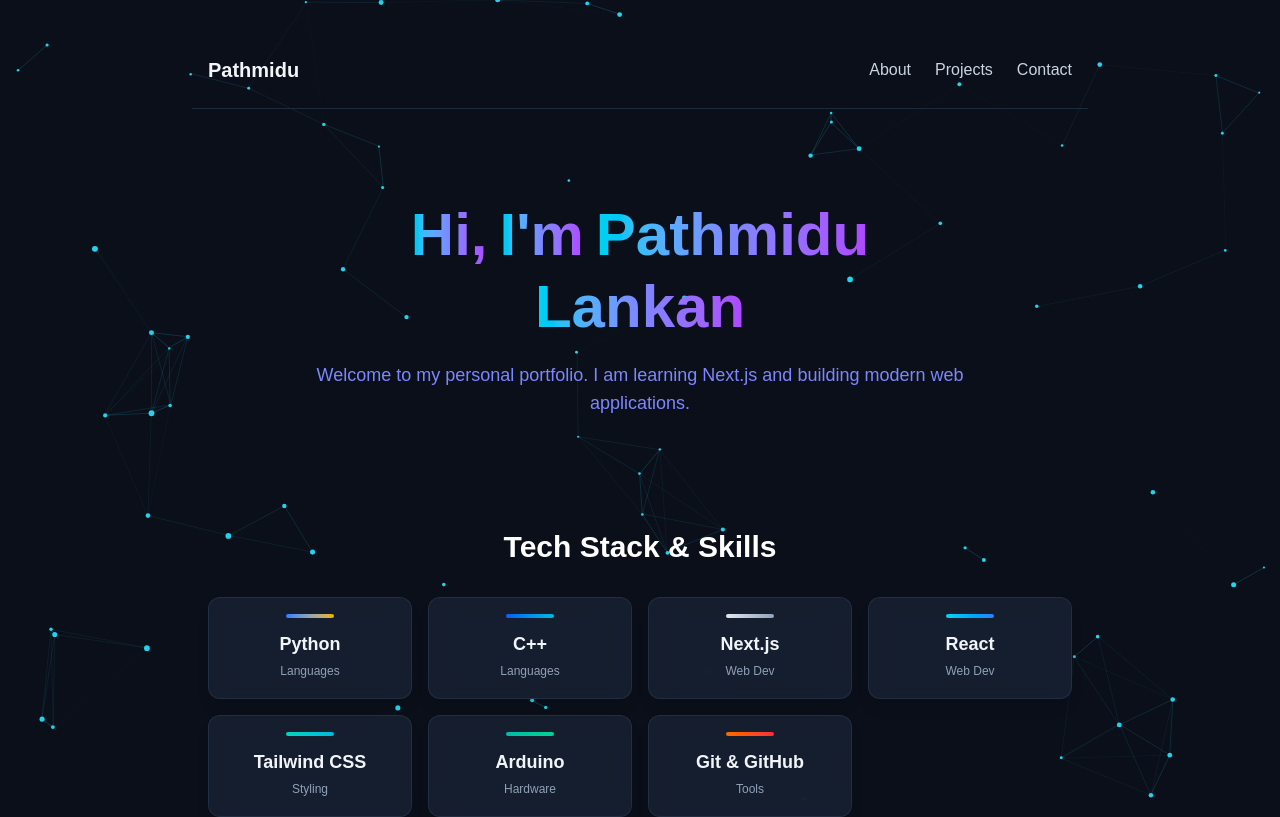
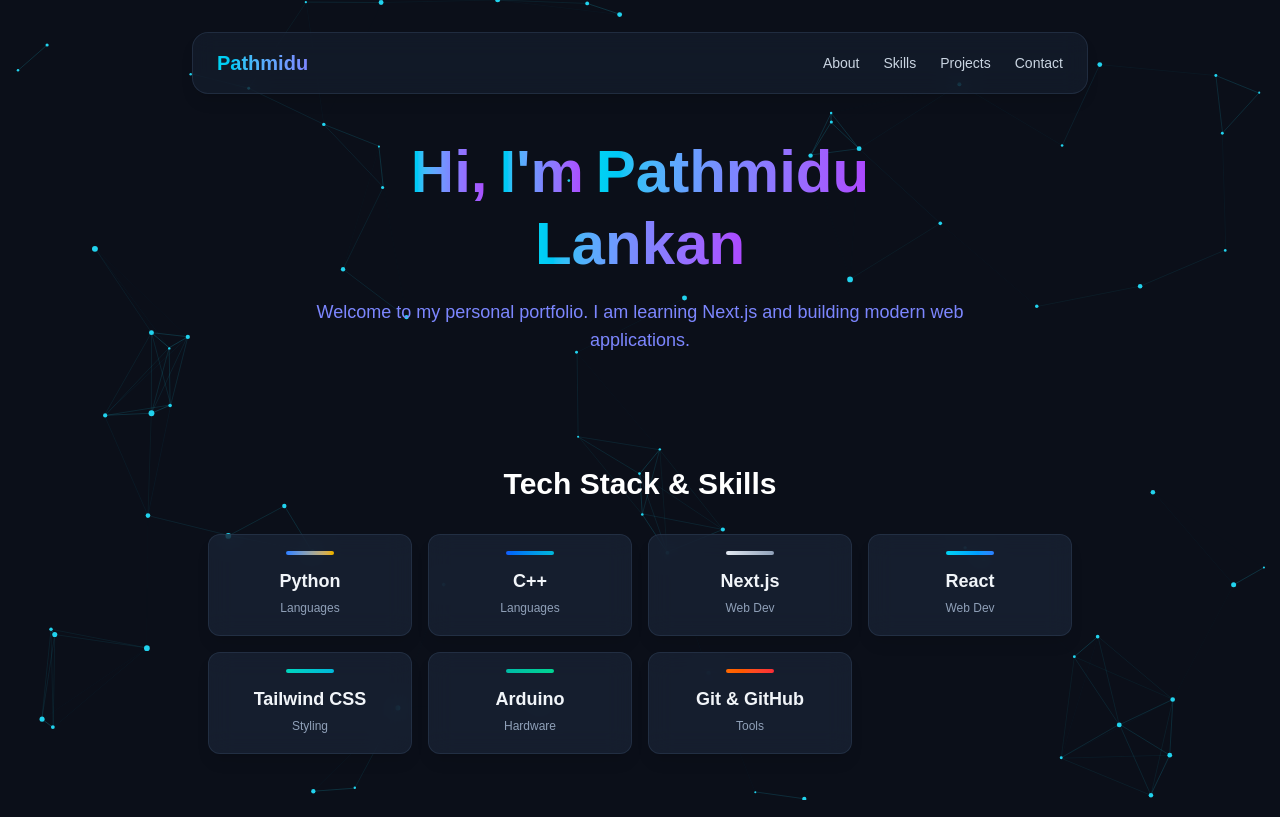
Before and after one commit to pathmidu-lankan/my-portfolio, a Next.js app: page / in a window 1280 px wide. Shown: the top 817 px of the page. Built offline with nearby package versions, Linux system fonts and the light colour scheme.

Commit message:
Add smooth scroll navigation bar

```diff
--- a/src/components/Navbar.js
+++ b/src/components/Navbar.js
@@ -1,12 +1,38 @@
+'use client';
+import { motion } from 'framer-motion';
+
 export default function Navbar() {
+  const scrollTo = (id) => {
+    const element = document.getElementById(id);
+    if (element) {
+      element.scrollIntoView({ behavior: 'smooth' });
+    }
+  };
+
   return (
-    <nav className="w-full max-w-4xl flex justify-between items-center py-6 px-4 border-b border-slate-800 mb-12">
-      <h2 className="text-xl font-bold text-slate-100">Pathmidu</h2>
-      <div className="flex gap-6 text-slate-300 font-medium">
-        <a href="#about" className="hover:text-white transition-colors">About</a>
-        <a href="#projects" className="hover:text-white transition-colors">Projects</a>
-        <a href="#contact" className="hover:text-white transition-colors">Contact</a>
+    <motion.nav
+      initial={{ y: -20, opacity: 0 }}
+      animate={{ y: 0, opacity: 1 }}
+      transition={{ duration: 0.5 }}
+      className="w-full max-w-4xl flex justify-between items-center py-4 px-6 bg-slate-800/40 backdrop-blur-md border border-slate-700/50 rounded-2xl shadow-lg sticky top-4 z-50"
+    >
+      <span className="text-xl font-bold bg-gradient-to-r from-cyan-400 to-indigo-400 bg-clip-text text-transparent cursor-pointer" onClick={() => scrollTo('about')}>
+        Pathmidu
+      </span>
+      <div className="flex gap-6 text-sm font-medium text-slate-300">
+        <button onClick={() => scrollTo('about')} className="hover:text-cyan-400 transition">
+          About
+        </button>
+        <button onClick={() => scrollTo('skills')} className="hover:text-cyan-400 transition">
+          Skills
+        </button>
+        <button onClick={() => scrollTo('projects')} className="hover:text-cyan-400 transition">
+          Projects
+        </button>
+        <button onClick={() => scrollTo('contact')} className="hover:text-cyan-400 transition">
+          Contact
+        </button>
       </div>
-    </nav>
+    </motion.nav>
   );
 }
```
